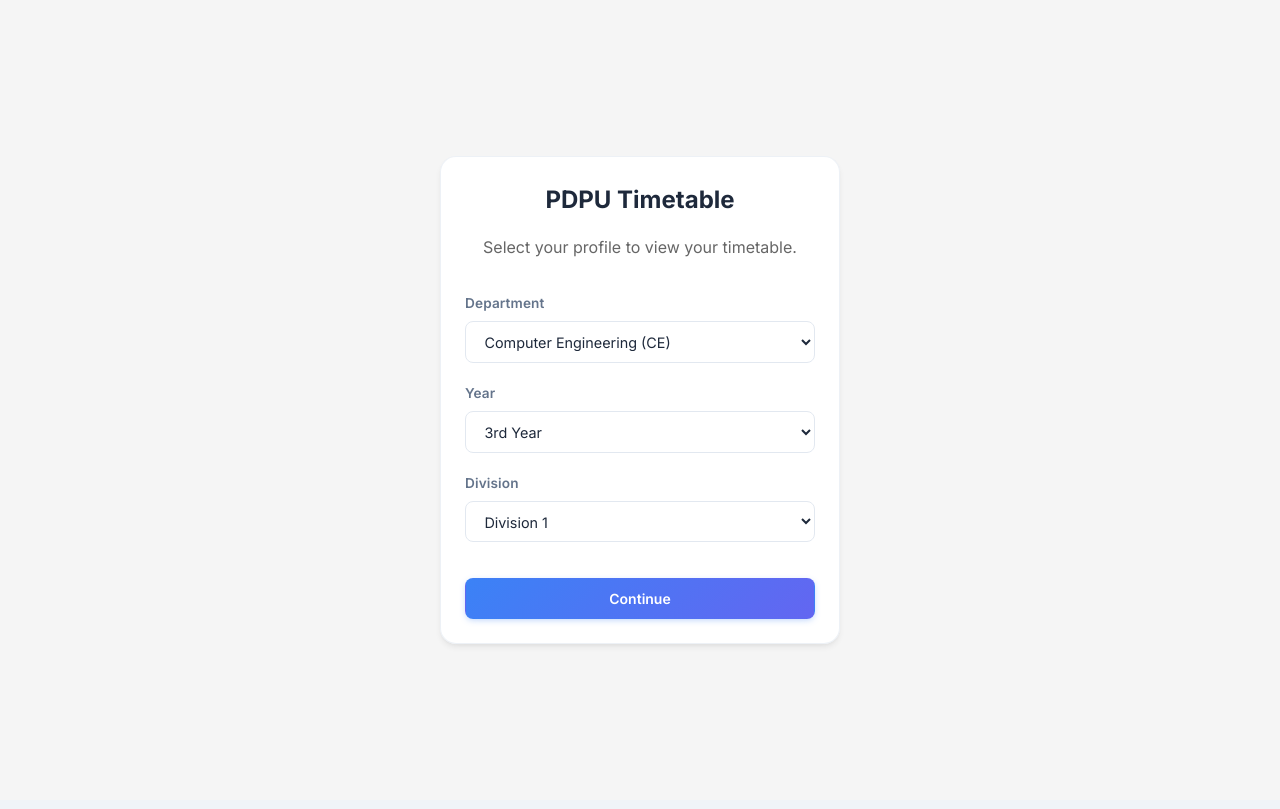
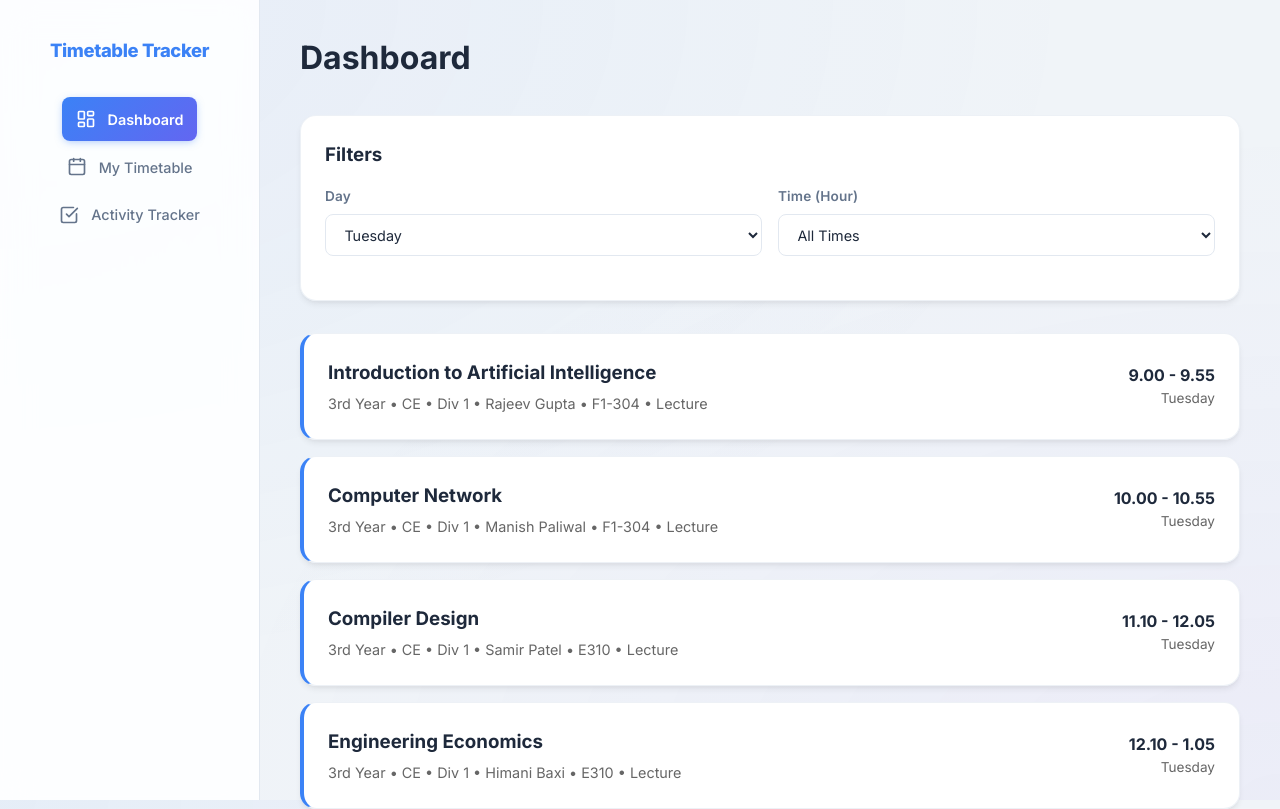
Before and after one commit to Vishvam2006/WDC-Publicity, a React (Vite) app: page / in a window 1280 px wide. Shown: the top 809 px of the page. Built offline with nearby package versions, Linux system fonts and the light colour scheme.

Commit message:
feat: switch to global timetable view without profile selection

```diff
--- a/src/App.tsx
+++ b/src/App.tsx
@@ -1,49 +1,15 @@
 import { BrowserRouter as Router, Routes, Route, NavLink, Navigate } from 'react-router-dom';
-import { LayoutDashboard, Calendar, CheckSquare, LogOut } from 'lucide-react';
-import { useState, useEffect } from 'react';
-
+import { LayoutDashboard, Calendar, CheckSquare } from 'lucide-react';
 import Dashboard from './pages/Dashboard';
 import MasterTimetable from './pages/MasterTimetable';
 import Tracker from './pages/Tracker';
-import Auth from './pages/Auth';
 
 function App() {
-  const [profile, setProfile] = useState<any>(null);
-  const [loading, setLoading] = useState(true);
-
-  useEffect(() => {
-    const saved = localStorage.getItem('pdpu_student_profile');
-    if (saved) {
-      setProfile(JSON.parse(saved));
-    }
-    setLoading(false);
-  }, []);
-
-  const handleLogin = (p: any) => {
-    localStorage.setItem('pdpu_student_profile', JSON.stringify(p));
-    setProfile(p);
-  };
-
-  const handleLogout = () => {
-    localStorage.removeItem('pdpu_student_profile');
-    setProfile(null);
-  };
-
-  if (loading) return <div>Loading...</div>;
-
-  if (!profile) {
-    return <Auth onLogin={handleLogin} />;
-  }
-
   return (
     <Router>
       <div className="app-container">
         <aside className="sidebar">
           <h2 style={{ padding: '0.75rem 1rem', marginBottom: '1rem', color: 'var(--primary)' }}>Timetable Tracker</h2>
-
-          <div style={{ padding: '0 1rem', marginBottom: '2rem', fontSize: '0.85rem', color: '#666' }}>
-            <div>{profile.year} - {profile.department} (Div {profile.division})</div>
-          </div>
 
           <NavLink to="/" className={({isActive}) => `sidebar-link ${isActive ? 'active' : ''}`}>
             <LayoutDashboard size={20} /> Dashboard
@@ -69,16 +35,14 @@
           </NavLink>
           */}
 
-          <button className="sidebar-link" onClick={handleLogout} style={{ border: 'none', background: 'none', width: '100%', textAlign: 'left', cursor: 'pointer', marginTop: 'auto', color: 'var(--danger)' }}>
-            <LogOut size={20} /> Logout
-          </button>
+          {/* Removed Logout since Auth is not required */}
         </aside>
 
         <main className="main-content">
           <Routes>
-            <Route path="/" element={<Dashboard profile={profile} />} />
-            <Route path="/timetable" element={<MasterTimetable profile={profile} />} />
-            <Route path="/tracker" element={<Tracker profile={profile} />} />
+            <Route path="/" element={<Dashboard />} />
+            <Route path="/timetable" element={<MasterTimetable />} />
+            <Route path="/tracker" element={<Tracker />} />
             <Route path="*" element={<Navigate to="/" />} />
           </Routes>
         </main>
--- a/src/pages/Auth.tsx
+++ /dev/null
@@ -1,57 +0,0 @@
-import { useState } from 'react';
-
-export default function Auth({ onLogin }: { onLogin: (profile: any) => void }) {
-  const [department, setDepartment] = useState('CE');
-  const [year, setYear] = useState('3rd Year');
-  const [division, setDivision] = useState('1');
-
-  const handleSubmit = (e: React.FormEvent) => {
-    e.preventDefault();
-    onLogin({ department, year, division });
-  };
-
-  return (
-    <div style={{ display: 'flex', justifyContent: 'center', alignItems: 'center', minHeight: '100vh', background: '#f5f5f5' }}>
-      <div className="card" style={{ maxWidth: '400px', width: '100%' }}>
-        <h2 style={{ marginBottom: '1rem', textAlign: 'center' }}>PDPU Timetable</h2>
-        <p style={{ textAlign: 'center', marginBottom: '2rem', color: '#666' }}>Select your profile to view your timetable.</p>
-
-        <form onSubmit={handleSubmit}>
-          <div className="form-group">
-            <label>Department</label>
-            <select className="form-control" value={department} onChange={e => setDepartment(e.target.value)}>
-              <option value="CE">Computer Engineering (CE)</option>
-              {/* Add more options as needed */}
-            </select>
-          </div>
-
-          <div className="form-group">
-            <label>Year</label>
-            <select className="form-control" value={year} onChange={e => setYear(e.target.value)}>
-              <option value="1st Year">1st Year</option>
-              <option value="2nd Year">2nd Year</option>
-              <option value="3rd Year">3rd Year</option>
-              <option value="4th Year">4th Year</option>
-            </select>
-          </div>
-
-          <div className="form-group">
-            <label>Division</label>
-            <select className="form-control" value={division} onChange={e => setDivision(e.target.value)}>
-              <option value="1">Division 1</option>
-              <option value="2">Division 2</option>
-              <option value="3">Division 3</option>
-              <option value="4">Division 4</option>
-              <option value="5">Division 5</option>
-              <option value="6">Division 6</option>
-            </select>
-          </div>
-
-          <button type="submit" className="btn btn-primary" style={{ width: '100%', marginTop: '1rem' }}>
-            Continue
-          </button>
-        </form>
-      </div>
-    </div>
-  );
-}
--- a/src/pages/Dashboard.tsx
+++ b/src/pages/Dashboard.tsx
@@ -1,7 +1,7 @@
 import { useState, useEffect } from 'react';
 import timetableData from '../data/timetable.json';
 
-export default function Dashboard({ profile }: { profile: any }) {
+export default function Dashboard() {
   const [dayFilter, setDayFilter] = useState('');
 
   useEffect(() => {
@@ -15,9 +15,6 @@
 
   // Filter the pre-loaded JSON data
   const filteredClasses = timetableData.filter((c: any) => {
-    if (profile.department && c.department !== profile.department) return false;
-    if (profile.year && c.year !== profile.year) return false;
-    if (profile.division && c.division !== profile.division) return false;
     if (dayFilter && c.day !== dayFilter) return false;
 
     if (timeFilter) {
@@ -75,7 +72,7 @@
               <div>
                 <h3 style={{ marginBottom: '0.25rem' }}>{c.subject}</h3>
                 <div style={{ color: '#666', fontSize: '0.9rem' }}>
-                  {c.faculty} • {c.room} • {c.type === 'L' ? 'Lecture' : c.type === 'P' ? 'Practical' : c.type === 'T' ? 'Tutorial' : c.type}
+                  {c.year} • {c.department} • Div {c.division} • {c.faculty} • {c.room} • {c.type === 'L' ? 'Lecture' : c.type === 'P' ? 'Practical' : c.type === 'T' ? 'Tutorial' : c.type}
                 </div>
               </div>
               <div style={{ textAlign: 'right' }}>
--- a/src/pages/MasterTimetable.tsx
+++ b/src/pages/MasterTimetable.tsx
@@ -1,21 +1,15 @@
 import timetableData from '../data/timetable.json';
 
-export default function MasterTimetable({ profile }: { profile: any }) {
-  // Filter the pre-loaded JSON data based on user profile
-  const myClasses = timetableData.filter((c: any) => {
-    if (profile.department && c.department !== profile.department) return false;
-    if (profile.year && c.year !== profile.year) return false;
-    if (profile.division && c.division !== profile.division) return false;
-    return true;
-  });
+export default function MasterTimetable() {
+  const myClasses = timetableData;
 
   const days = ['Monday', 'Tuesday', 'Wednesday', 'Thursday', 'Friday', 'Saturday'];
 
   return (
     <div>
-      <h1 style={{ marginBottom: '1rem' }}>My Timetable</h1>
+      <h1 style={{ marginBottom: '1rem' }}>Master Timetable</h1>
       <p style={{ marginBottom: '2rem', color: '#666' }}>
-        Your full weekly schedule for {profile.year} {profile.department} Div {profile.division}
+        Full weekly schedule for all classes
       </p>
 
       {days.map(day => {
@@ -37,6 +31,7 @@
                   </div>
                   <h4 style={{ marginBottom: '0.5rem' }}>{c.subject}</h4>
                   <div style={{ color: '#666', fontSize: '0.9rem' }}>
+                    <div>Class: {c.year} • {c.department} • Div {c.division}</div>
                     <div>Faculty: {c.faculty}</div>
                     <div>Room: {c.room}</div>
                   </div>
--- a/src/pages/Tracker.tsx
+++ b/src/pages/Tracker.tsx
@@ -1,7 +1,7 @@
 import { useState, useEffect } from 'react';
 import timetableData from '../data/timetable.json';
 
-export default function Tracker({ profile }: { profile: any }) {
+export default function Tracker() {
   const [completedClasses, setCompletedClasses] = useState<Record<string, boolean>>({});
   const [currentDay, setCurrentDay] = useState('');
   const [currentDateString, setCurrentDateString] = useState('');
@@ -44,9 +44,6 @@
   };
 
   const myClasses = timetableData.filter((c: any) => {
-    if (profile.department && c.department !== profile.department) return false;
-    if (profile.year && c.year !== profile.year) return false;
-    if (profile.division && c.division !== profile.division) return false;
     if (c.day !== currentDay) return false;
     return true;
   }).sort((a, b) => a.startTime.localeCompare(b.startTime));
@@ -88,7 +85,7 @@
                     {c.subject}
                   </h3>
                   <div style={{ color: '#666', fontSize: '0.9rem', marginTop: '0.25rem' }}>
-                    {c.faculty} • {c.room} • {c.type}
+                    {c.year} • {c.department} • Div {c.division} • {c.faculty} • {c.room} • {c.type}
                   </div>
                 </div>
                 <div style={{ textAlign: 'right', fontWeight: 'bold' }}>
```
